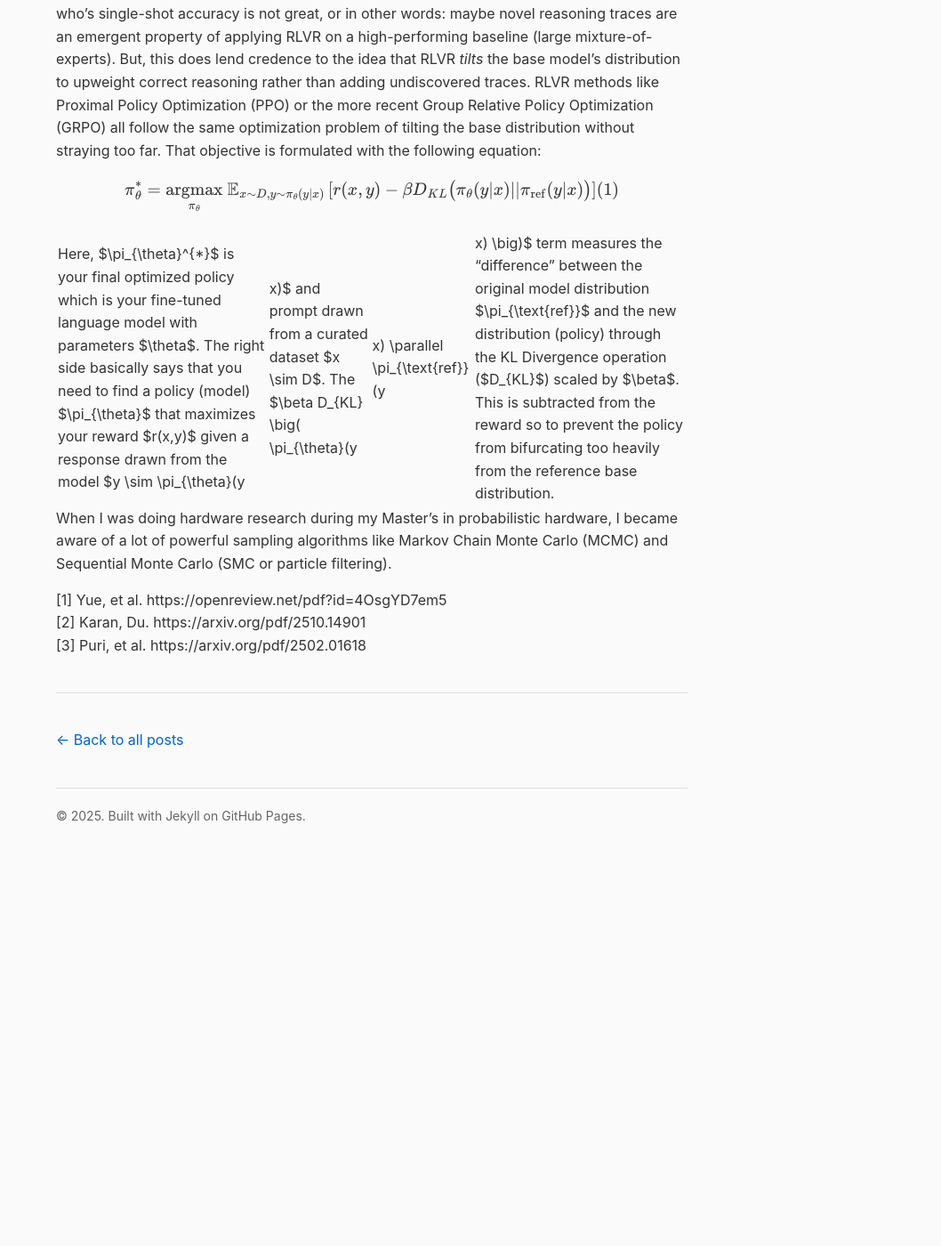
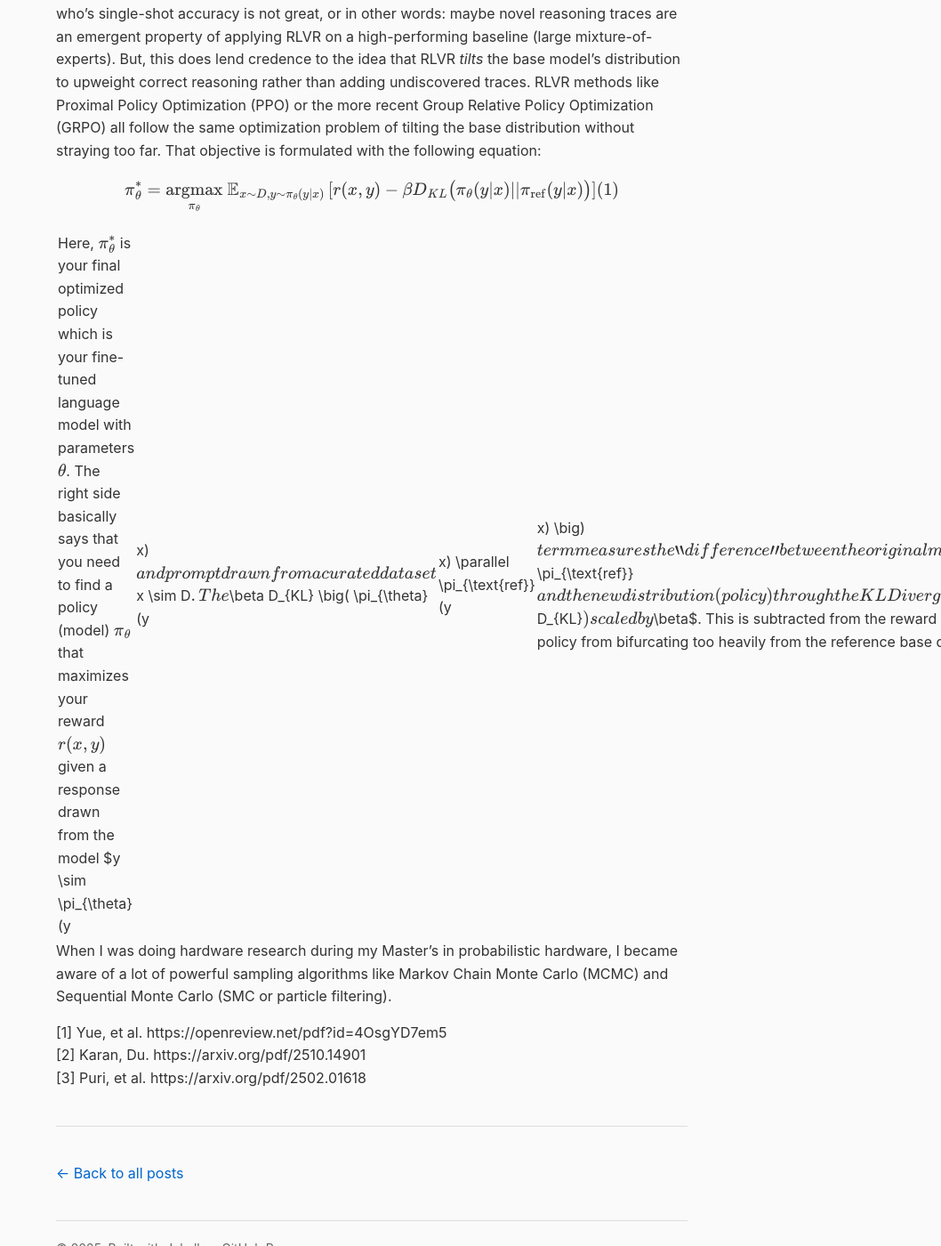
Before and after one commit to roshanwariar/roshanwariar.github.io, a Jekyll site: the page built from _posts/2025-12-8-pita.md, in a window 1280 px wide and 1400 px high, scrolled down 1841 px. Shown: the whole window at 89% size, without its empty margins (222-1280 px from the left). Built offline with Jekyll 4.4.1, drawn with Linux system fonts in a browser that asks for light colours; before the commit the page ends 2804 px from its top, so only the background shows below that; some of the changed lines change nothing that is shown.

Commit message:
Update default.html

```diff
--- a/_layouts/default.html
+++ b/_layouts/default.html
@@ -71,6 +71,17 @@
         <p>&copy; 2025. Built with Jekyll on GitHub Pages.</p>
     </footer>
 
+    <script>
+      window.MathJax = {
+        tex: {
+          inlineMath: [['$', '$'], ['\\(', '\\)']],
+          displayMath: [['$$', '$$'], ['\\[', '\\]']]
+        },
+        svg: {
+          fontCache: 'global'
+        }
+      };
+    </script>
     <script async src="https://cdn.jsdelivr.net/npm/mathjax@3/es5/tex-mml-chtml.js"></script>
 </body>
 </html>
```
